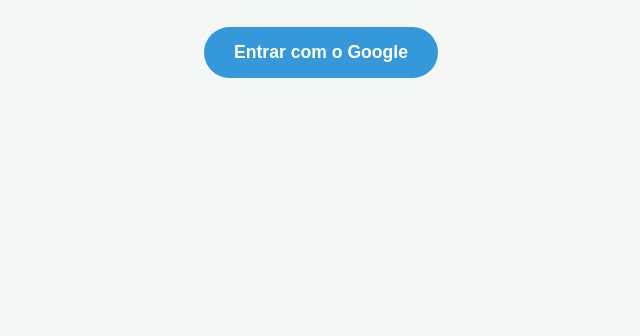
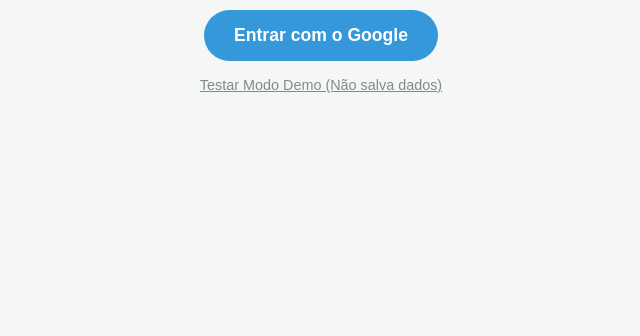
Before and after one commit to oscarads/ORFEU, a plain HTML site: page index.html in a window 1280 px wide. Shown: the part 464-800 px from the top of the page, without its empty margins (319-959 px from the left). Drawn offline with nearby package versions, Linux system fonts and the light colour scheme; no server answers.

Commit message:
Add demo mode button to login screen

```diff
--- a/index.html
+++ b/index.html
@@ -13,6 +13,7 @@
         <h1 style="font-size: 4.5em; color: #1a252f; margin-bottom: 10px; font-weight: 800; letter-spacing: 2px;">ORFEU</h1>
         <p style="color: #7f8c8d; margin-bottom: 30px; font-size: 1.2em;">Faça login para salvar o seu foco na nuvem.</p>
         <button id="btn-login" class="btn-acao btn-iniciar" style="font-size: 1.1em; padding: 15px 30px; border-radius: 50px;">Entrar com o Google</button>
+        <button id="btn-demo" style="background: transparent; border: none; color: #7f8c8d; text-decoration: underline; cursor: pointer; margin-top: 15px; font-size: 0.9em;">Testar Modo Demo (Não salva dados)</button>
     </div>
 
     <!-- BOTÃO DE SAIR (Fica escondido até logar) -->
```
